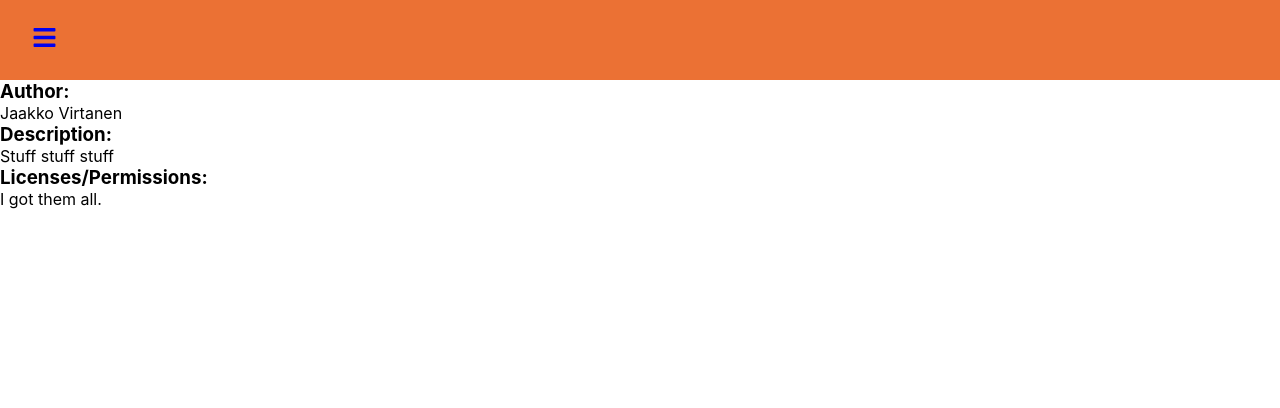
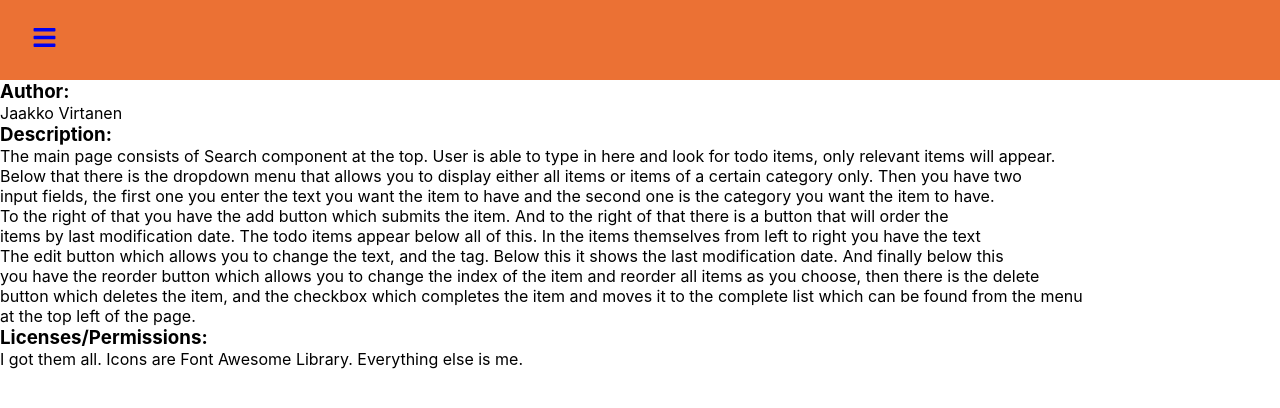
Before and after one commit to jaakko13/toDoList-ReactJS, a React (Create React App) app: page /info in a window 1280 px wide. Shown: the top 408 px of the page. Built offline with nearby package versions, Linux system fonts and the light colour scheme.

Commit message:
Added description to info page

```diff
--- a/db.json
+++ b/db.json
@@ -1,4 +1,13 @@
 {
-  "tasks": [],
+  "tasks": [
+    {
+      "id": 1635800728072,
+      "text": "",
+      "completed": false,
+      "tag": "",
+      "lastMod": 1635800728072,
+      "displayDate": "11/1/2021, 11:05:28 PM"
+    }
+  ],
   "completed": []
 }
--- a/src/pages/info.js
+++ b/src/pages/info.js
@@ -7,10 +7,27 @@ function Info() {
 			<p>Jaakko Virtanen</p>
 
 			<h3>Description:</h3>
-			<p>Stuff stuff stuff</p>
+			<p>The main page consists of Search component at the top. User is able to type in here and look for todo items, only relevant items will appear.
+				<br></br>
+				Below that there is the dropdown menu that allows you to display either all items or items of a certain category only. Then you have two
+				<br></br>
+				input fields, the first one you enter the text you want the item to have and the second one is the category you want the item to have.
+				<br></br>
+				To the right of that you have the add button which submits the item. And to the right of that there is a button that will order the
+				<br></br>
+				items by last modification date. The todo items appear below all of this. In the items themselves from left to right you have the text
+				<br></br>
+				The edit button which allows you to change the text, and the tag. Below this it shows the last modification date. And finally below this
+				<br></br>
+				you have the reorder button which allows you to change the index of the item and reorder all items as you choose, then there is the delete
+				<br></br>
+				button which deletes the item, and the checkbox which completes the item and moves it to the complete list which can be found from the menu
+				<br></br>
+				at the top left of the page.
+			</p>
 
 			<h3>Licenses/Permissions:</h3>
-			<p>I got them all.</p>
+			<p>I got them all. Icons are Font Awesome Library. Everything else is me.</p>
 		</div>
 	)
 }
```
